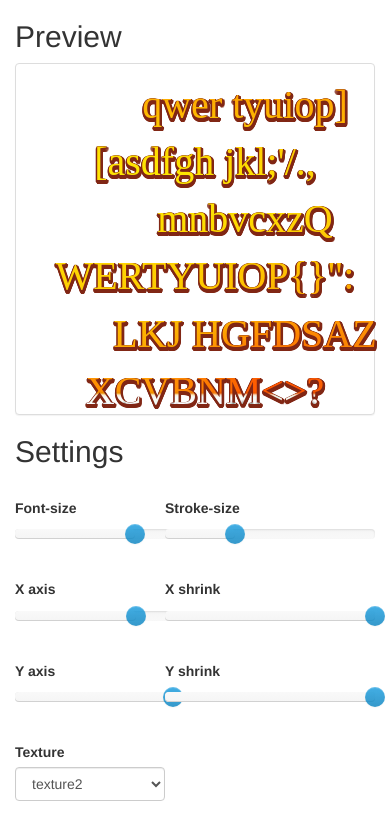
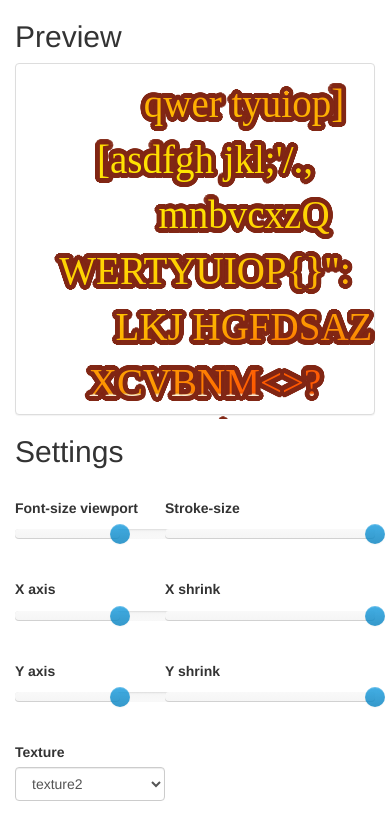
Before and after one commit to serg94/font_test, a website: page index.html in a window 390 px wide. Drawn offline with Linux system fonts and the light colour scheme; a web font is replaced by a local one.

Commit message:
changed to be responsive

```diff
--- a/index.html
+++ b/index.html
@@ -68,6 +68,10 @@
     br {
       display: none;
     }
+
+    #preview {
+      /*display: none !important;*/
+    }
   </style>
 </head>
 <body>
@@ -97,20 +101,28 @@
   <form class="form-horizontal" role="form">
 
     <div class="form-group">
-      <label class="col-sm-3 control-label">Font-size</label>
+      <label class="col-sm-3 control-label">Font-size viewport</label>
       <div class="col-sm-3">
-        <input id="fontSize" type="number" data-slider-min="0" data-slider-max="70" data-slider-step="1"
-               data-slider-value="40"/>
+        <input id="fontSizeViewport" type="number" data-slider-min="0" data-slider-max="20" data-slider-step="0.001"
+               data-slider-value="10"/>
       </div>
     </div>
+
+<!--    <div class="form-group">-->
+<!--      <label class="col-sm-3 control-label">Font-size</label>-->
+<!--      <div class="col-sm-3">-->
+<!--        <input id="fontSize" type="number" data-slider-min="0" data-slider-max="70" data-slider-step="1"-->
+<!--               data-slider-value="40"/>-->
+<!--      </div>-->
+<!--    </div>-->
 
     <br/>
 
     <div class="form-group">
       <label class="col-sm-3 control-label">Stroke-size</label>
       <div class="col-sm-3">
-        <input id="strokeSize" type="number" data-slider-min="0" data-slider-max="6" data-slider-step="0.05"
-               data-slider-value="2"/>
+        <input id="strokeSize" type="number" data-slider-min="0" data-slider-max="0.5" data-slider-step="0.01"
+               data-slider-value="0.5"/>
       </div>
     </div>
 
@@ -120,7 +132,7 @@
       <label class="col-sm-3 control-label">X axis</label>
       <div class="col-sm-3">
         <input id="horizontalMove" type="number" data-slider-min="-2" data-slider-max="2" data-slider-step="0.05"
-               data-slider-value="0.3"/>
+               data-slider-value="0"/>
       </div>
     </div>
 
@@ -140,7 +152,7 @@
       <label class="col-sm-3 control-label">Y axis</label>
       <div class="col-sm-3">
         <input id="verticalMove" type="number" data-slider-min="-2" data-slider-max="2" data-slider-step="0.05"
-               data-slider-value="1"/>
+               data-slider-value="0"/>
       </div>
     </div>
 
--- a/index.js
+++ b/index.js
@@ -1,11 +1,7 @@
 // Sliders
-$('#fontSize, #strokeSize').slider({
-  formatter: function (value) {
-    return value + 'px';
-  }
-});
+$('#fontSize, #strokeSize').slider({});
 
-$('#horizontalMove, #verticalMove, #horizontalShrink, #verticalShrink').slider({});
+$('#fontSizeViewport, #horizontalMove, #verticalMove, #horizontalShrink, #verticalShrink').slider({});
 
 $('input[type=number]').on('slide', function () {
   update();
@@ -46,6 +42,8 @@ function updateTexture() {
 
 }
 
+window.addEventListener('resize', update);
+
 // Functions
 function update() {
   // get form values
@@ -64,34 +62,35 @@ function update() {
   const $preview = $('#preview');
   $preview.css('font-family', fontFamily);
   $preview.css('color', fontColor);
-  $preview.css('font-size', fontSize);
 
-  $('#preview1').css('font-size', fontSize);
+  let viewPortSize = $('#fontSizeViewport').slider('getValue');
+
+  $('#preview1').css('font-size', viewPortSize + 'vmin');
+  $preview.css('font-size', viewPortSize + 'vmin');
 
   $preview.css('text-shadow', '');
 
-  for (let angle = 0; angle < 2 * Math.PI; angle += 1 / strokeSize) {
-    appendShadow($preview,
-      strokeSize * xAxis + Math.cos(angle) * xShrink * strokeSize,
-      strokeSize * yAxis + Math.sin(angle) * yShrink * strokeSize,
+  let arr = [];
+  let fontSizeCoeff = 0.5 + (viewPortSize / 20) / 2;
+  let vmin = Math.min(document.documentElement.clientWidth, document.documentElement.clientHeight);
+  let viewPortCoeff = 1 + Math.log2(vmin / 320);
+  let step = (1 / (strokeSize * (7 / 0.5))) / fontSizeCoeff / viewPortCoeff;
+  // console.log((2 * Math.PI) / step , viewPortSize);
+  for (let angle = 0; strokeSize > 0 && angle < 2 * Math.PI; angle += step) {
+    let nextShadow = appendShadow(
+      strokeSize * (xAxis + Math.cos(angle) * xShrink),
+      strokeSize * (yAxis + Math.sin(angle) * yShrink),
       strokeColor);
+    arr.push(nextShadow);
   }
 
-  // update code preview
-  $('pre').html('text-shadow: ' + $preview.css('text-shadow') + ';');
+  $preview.css('text-shadow', arr.join(', '));
 }
 
-function appendShadow(item, x, y, col) {
+function appendShadow(x, y, col) {
+  let coeff = 0.24;
   col = 'rgb(129, 39, 21)';
-  // compute new text-shadow property
-  let textShadow = '';
-  if (item.css('text-shadow') !== 'none') {
-    textShadow = item.css('text-shadow') + ', ';
-  }
-  textShadow = textShadow + x + 'px ' + y + 'px ' + col;
-
-  // apply new text-shadow property
-  item.css('text-shadow', textShadow);
+  return `${x * coeff}em ${y * coeff}em ${col}`;
 }
 
 update();
```
